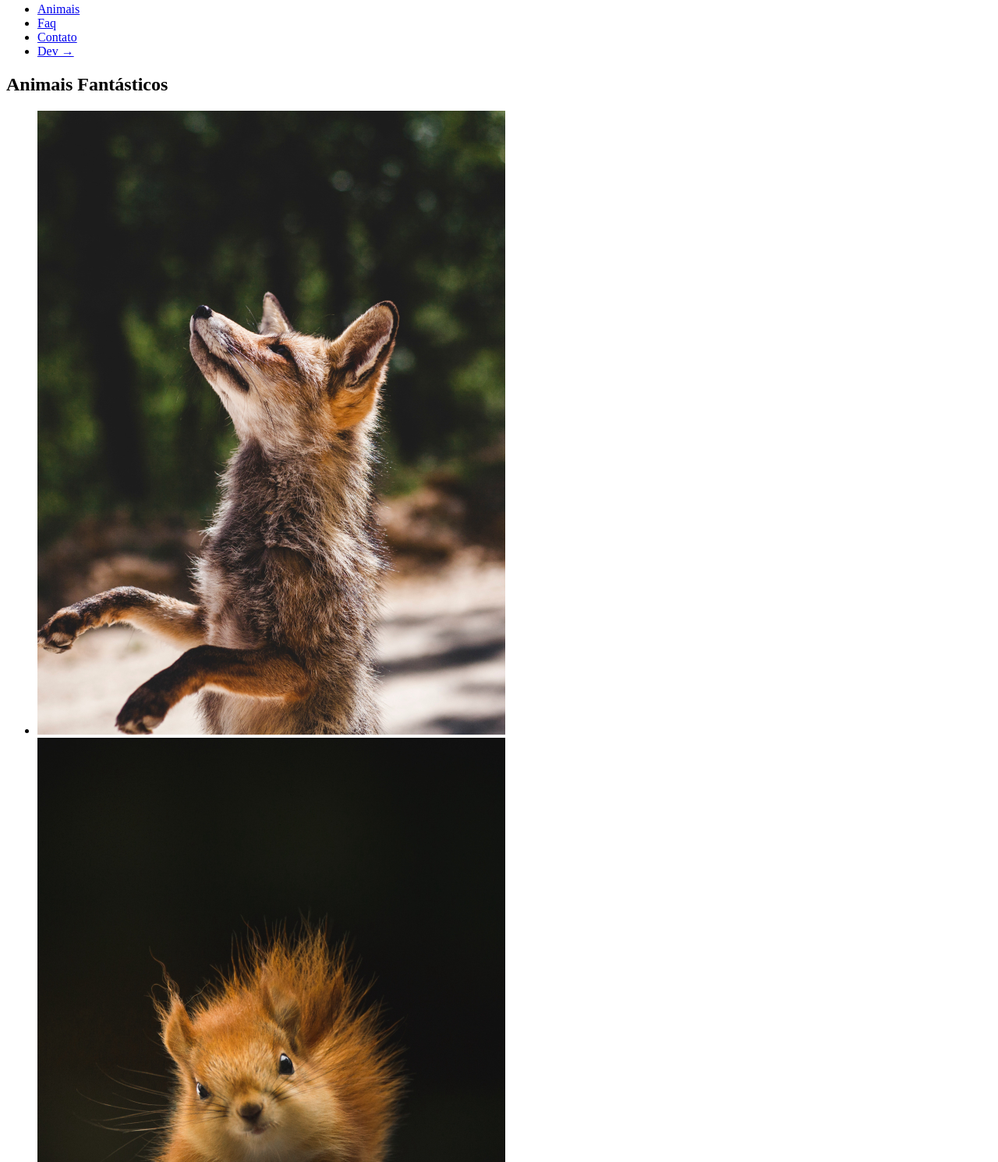
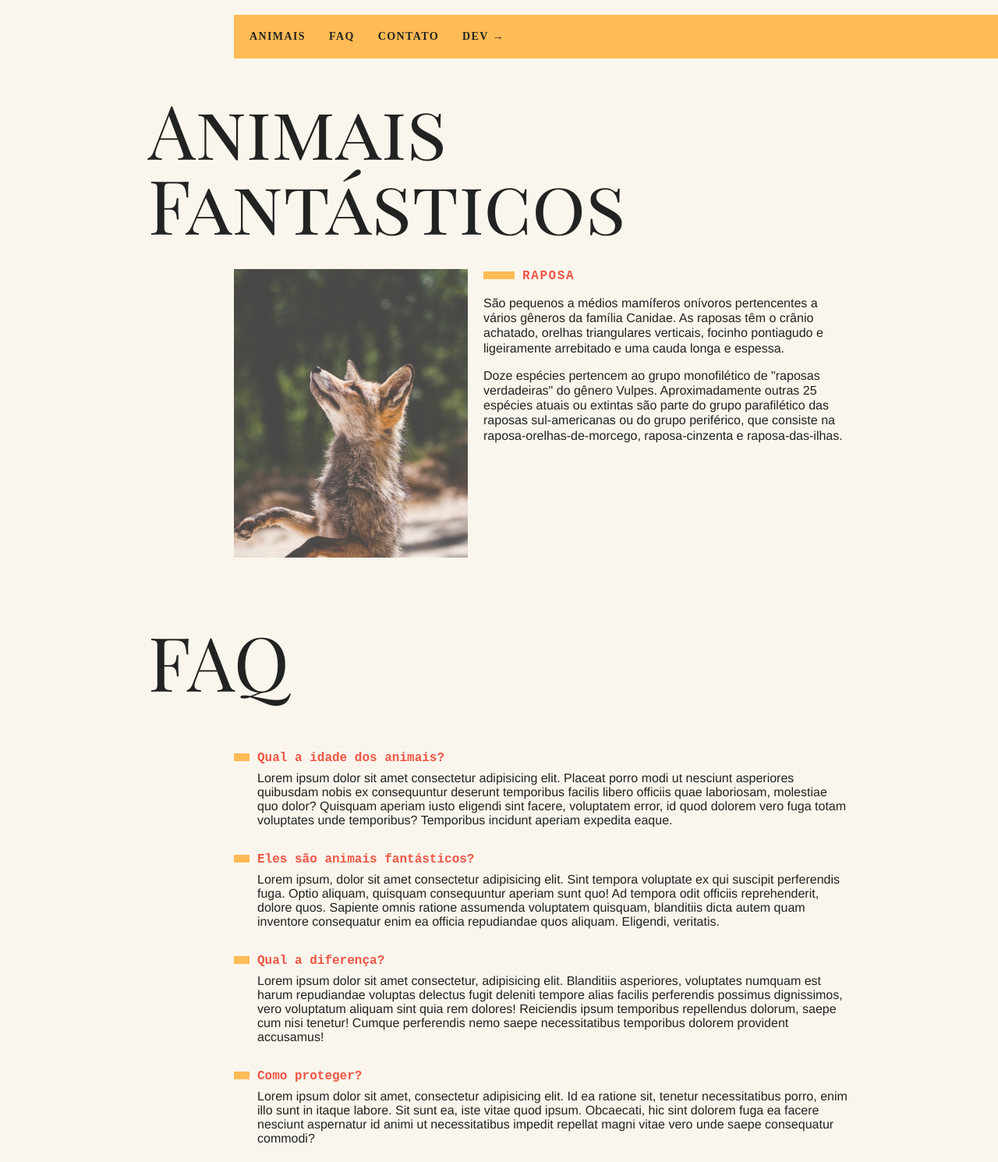
Before and after one commit to pmilena/animais_fantasticos, a plain HTML site: page index.html in a window 1280 px wide. Shown: the part 13-1503 px from the top of the page at 78% size. Drawn offline with Linux system fonts and the light colour scheme.

Commit message:
tab_navigation

```diff
--- a/css/style.css
+++ b/css/style.css
@@ -0,0 +1,250 @@
+body,
+h1,
+h2,
+ul,
+li,
+p,
+dd,
+dt,
+dl {
+  margin: 0px;
+  padding: 0px;
+}
+
+img {
+  display: block;
+  max-width: 100%;
+}
+
+ul {
+  list-style: none;
+}
+
+body {
+  background: #faf6ed;
+  color: #222;
+  display: grid;
+  grid-template-columns: 1fr 120px minmax(300px, 800px) 1fr;
+}
+
+.menu {
+  grid-column: 3 / 5;
+  margin-top: 2rem;
+  margin-bottom: 2rem;
+  background: #fb5;
+}
+
+.menu ul {
+  display: flex;
+  flex-wrap: wrap;
+  padding: 10px;
+}
+
+.menu li a {
+  display: block;
+  padding: 10px;
+  margin-right: 10px;
+  color: #222;
+  text-decoration: none;
+  font-family: "IBM Plex Mono", "Fira Code" monospace;
+  font-weight: bold;
+  text-transform: uppercase;
+  font-size: 0.875rem;
+  letter-spacing: 0.1em;
+}
+
+.grid-section {
+  grid-column: 2 / 4;
+  width: 100%;
+  box-sizing: border-box;
+  padding: 10px;
+  display: grid;
+  grid-template-columns: 90px 300px 1fr;
+  gap: 20px;
+  margin-bottom: 4rem;
+}
+
+.titulo {
+  font-family: "Playfair Display SC", georgia;
+  font-size: 6rem;
+  line-height: 1;
+  font-weight: 400;
+  margin-bottom: 1rem;
+  grid-column: 1 / 4;
+}
+
+.animais h2 {
+  font-family: "IBM Plex Mono", monospace;
+  font-size: 1rem;
+  text-transform: uppercase;
+  letter-spacing: 0.1em;
+  margin-bottom: 1rem;
+  color: #e54;
+}
+
+.animais h2::before {
+  content: "";
+  display: inline-block;
+  width: 40px;
+  height: 10px;
+  margin-right: 10px;
+  background: #fb5;
+}
+
+.animais p {
+  font-family: Helvetica, Arial;
+  line-height: 1.2;
+  margin-bottom: 1rem;
+}
+
+.animais-lista {
+  height: 370px;
+  overflow-y: scroll;
+  grid-column: 2;
+}
+
+.animais-lista li {
+  cursor: pointer;
+  opacity: 0.8;
+  transition: 0.2s;
+}
+
+.animais-lista li:hover {
+  opacity: 1;
+}
+
+.animais-lista::-webkit-scrollbar {
+  width: 18px;
+}
+
+.animais-lista::-webkit-scrollbar-thumb {
+  background: #fb5;
+  border-left: 4px solid #faf6ed;
+  border-right: 4px solid #faf6ed;
+}
+
+.animais-lista::-webkit-scrollbar-track {
+  background: #faf6ed;
+}
+
+.animais-descricao {
+  grid-column: 3;
+}
+
+.animais-descricao section {
+  margin-bottom: 3rem;
+}
+
+.faq-lista {
+  grid-column: 2 / 4;
+}
+
+.faq-lista dt {
+  font-family: "IBM Plex Mono", monospace;
+  font-weight: bold;
+  margin-top: 2rem;
+  margin-bottom: 0.5rem;
+  color: #e54;
+}
+
+.faq-lista dt::before {
+  content: "";
+  display: inline-block;
+  width: 20px;
+  height: 10px;
+  margin-right: 10px;
+  background: #fb5;
+}
+
+.faq-lista dd {
+  font-family: Helvetica, Arial;
+  margin-bottom: 0.5rem;
+  margin-left: 30px;
+}
+
+.mapa {
+  grid-column: 2;
+}
+
+.dados {
+  grid-column: 3;
+}
+
+.dados li {
+  margin-bottom: 1rem;
+  font-family: Helvetica, Arial;
+}
+
+.dados li::before {
+  content: "";
+  display: inline-block;
+  width: 20px;
+  height: 10px;
+  margin-right: 10px;
+  background: #fb5;
+}
+
+.copy {
+  grid-column: 3/5;
+  margin-bottom: 2rem;
+  background: #fb5;
+}
+
+.copy p {
+  padding: 20px;
+  font-family: "IBM Plex Mono", monospace;
+  font-weight: bold;
+}
+
+@media (max-width: 700px) {
+  body {
+    grid-template-columns: 1fr;
+  }
+  .menu,
+  .grid-section,
+  .copy {
+    grid-column: 1;
+  }
+  .grid-section {
+    grid-template-columns: 100px 1fr;
+    gap: 10px;
+  }
+  .animais-lista {
+    grid-column: 1;
+  }
+  .faq-lista,
+  .dados,
+  .mapa {
+    grid-column: 1 / 3;
+  }
+  .grid-section h1 {
+    font-size: 3rem;
+  }
+  .menu {
+    margin-top: 0px;
+  }
+  .copy {
+    margin-bottom: 0px;
+  }
+}
+
+.js .js-content section {
+  display: none;
+}
+
+.js-content section.ativo {
+  display: block !important;
+  animation: effects 0.5s forwards;
+}
+
+@keyframes effects {
+  from {
+    opacity: 0;
+    transform: translate3d(-30px, 0, 0);
+  }
+
+  to {
+    opacity: 1;
+    transform: translate3d(0px, 0, 0);
+  }
+}
--- a/index.html
+++ b/index.html
@@ -1,10 +1,18 @@
 <!DOCTYPE html>
+
 <html lang="pt-br">
 
 <head>
   <meta charset="UTF-8">
   <meta name="viewport" content="width=device-width, initial-scale=1.0">
+
+  <link rel="preconnect" href="https://fonts.googleapis.com">
+  <link rel="preconnect" href="https://fonts.gstatic.com" crossorigin>
+  <link
+    href="https://fonts.googleapis.com/css2?family=Fira+Code:wght@300..700&family=Playfair+Display+SC:ital,wght@0,400;0,700;0,900;1,400;1,700;1,900&display=swap"
+    rel="stylesheet">
   <link rel="stylesheet" href="css/style.css">
+  <script>document.documentElement.className += ' js';</script>
 
   <title>Animais Fantásticos</title>
 </head>
@@ -21,7 +29,7 @@
 
   <section class="grid-section animais" id="animais">
     <h1 class="titulo">Animais Fantásticos</h1>
-    <ul>
+    <ul class="animais-lista js-lista">
       <li>
         <img src="img/imagem1.jpg" alt="animal1">
       </li>
@@ -41,15 +49,16 @@
         <img src="img/imagem6.jpg" alt="animal6">
       </li>
     </ul>
-  </section>
 
-  <div class="animais-descricao">
+    <div class="animais-descricao js-content">
       <section>
         <h2>Raposa</h2>
         <p>São pequenos a médios mamíferos onívoros pertencentes a vários gêneros da família Canidae. As raposas têm o
-        crânio achatado, orelhas triangulares verticais, focinho pontiagudo e ligeiramente arrebitado e uma cauda longa
+          crânio achatado, orelhas triangulares verticais, focinho pontiagudo e ligeiramente arrebitado e uma cauda
+          longa
           e espessa.</p>
-      <p>Doze espécies pertencem ao grupo monofilético de "raposas verdadeiras" do gênero Vulpes. Aproximadamente outras
+        <p>Doze espécies pertencem ao grupo monofilético de "raposas verdadeiras" do gênero Vulpes. Aproximadamente
+          outras
           25 espécies atuais ou extintas são parte do grupo parafilético das raposas sul-americanas ou do grupo
           periférico, que consiste na raposa-orelhas-de-morcego, raposa-cinzenta e raposa-das-ilhas.</p>
       </section>
@@ -57,7 +66,8 @@
       <section>
         <h2>Esquilo</h2>
         <p>Os esquilos pertencem a uma grande família de mamíferos roedores, de pequeno e médio porte, conhecida como
-        Sciuridae. No Brasil, são também conhecidos como serelepe, caxinguelê, caxinxe[1], quatimirim[2], quatipuru[2],
+          Sciuridae. No Brasil, são também conhecidos como serelepe, caxinguelê, caxinxe[1], quatimirim[2],
+          quatipuru[2],
           agutipuru[3] ou acutipuru[4]. Na Galiza e em algumas zonas de Portugal, também são conhecido por esquio[5]. Os
           esquilos estão espalhados por quase todo o mundo, a maioria nas zonas de climas temperado ou tropical, mas
           também em algumas zonas de clima frio. Como todos os roedores, possuem presas fortíssimas, com que roem
@@ -67,13 +77,16 @@
       <section>
         <h2>Urso</h2>
         <p>Os Ursos (latim científico: Ursidae) constituem uma família de mamíferos carnívoros de grande porte, contendo
-        os ursos e os pandas. Eles são classificados como caníformes ou carnivoros caninos. Os ursos são encontrados nos
+          os ursos e os pandas. Eles são classificados como caníformes ou carnivoros caninos. Os ursos são encontrados
+          nos
           continentes da América do Norte, América do Sul, Europa e Ásia. As características comuns dos ursos modernos
           incluem corpos grandes com pernas atarracadas, focinhos longos, orelhas pequenas e arredondadas, cabelos
           desgrenhados, patas plantígradas com cinco garras não retráteis e caudas curtas.</p>
 
-      <p>Enquanto o urso polar é principalmente carnívoro e o panda gigante se alimenta quase inteiramente de bambu , as
-        seis espécies restantes são onívoras com dietas variadas. Os ursos são animais tipicamente solitários e, exceto
+        <p>Enquanto o urso polar é principalmente carnívoro e o panda gigante se alimenta quase inteiramente de bambu ,
+          as
+          seis espécies restantes são onívoras com dietas variadas. Os ursos são animais tipicamente solitários e,
+          exceto
           quando estão a procura de um parceiro para acasalar ou mães acompanhando seus filhotes, passam a vida toda
           sozinhos. Eles podem ter comportamentos diurnos ou noturnos e têm um excelente olfato.</p>
       </section>
@@ -85,7 +98,8 @@
           simensis), lobo-dourado (Canis anthus ou Canis lupaster). O lobo-oriental tem classificação discutível se
           espécie em si (Canis lycaon), uma subespécie do lobo-cinzento, ou um híbrido do lobo e coiote.</p>
 
-      <p>Existem outros animais comumente referidos como "lobos" mas pertencem a outros gêneros ou outras classificações
+        <p>Existem outros animais comumente referidos como "lobos" mas pertencem a outros gêneros ou outras
+          classificações
           de mamíferos: lobo-da-terra (uma hiena), lobo-guará (canídeo distinto), lobo-da-tasmânia (um marsupial),
           lobo-marinho (um pinípede). Também sem relação, outras espécies que, às vezes, são chamadas de "lobo" são:
           cão-selvagem-asiático (em certos locais chamado lobo-da-montanha), hiena-malhada (lobo-tigre), chacal-dourado
@@ -95,12 +109,15 @@
 
       <section>
         <h2>Macaco</h2>
-      <p>Macaco é um termo de origem africana (provavelmente do banto makako)[1] utilizado como designação comum a todas
-        as espécies de símios ou primatas antropoides. É aplicada restritivamente no Brasil aos cebídeos (ou macacos do
+        <p>Macaco é um termo de origem africana (provavelmente do banto makako)[1] utilizado como designação comum a
+          todas
+          as espécies de símios ou primatas antropoides. É aplicada restritivamente no Brasil aos cebídeos (ou macacos
+          do
           Novo Mundo) em geral. No sentido estrito, "macaco" refere-se às espécies de primatas pertencentes ao género
           Macaca.</p>
 
-      <p>A designação mico se origina, segundo o Dicionário Aurélio,[2] do caraíba (karib) continental. É bastante usada
+        <p>A designação mico se origina, segundo o Dicionário Aurélio,[2] do caraíba (karib) continental. É bastante
+          usada
           no Brasil, onde costuma aplicar-se às espécies do gênero Cebus, no Sul, e às espécies de pequeno porte, ou
           saguis, no Norte.</p>
       </section>
@@ -108,9 +125,11 @@
       <section>
         <h2>Leão</h2>
         <p>O leão[3] [feminino: leoa] (nome científico: Panthera leo) é uma espécie de mamífero carnívoro do gênero
-        Panthera e da família Felidae. A espécie é atualmente encontrada na África subsaariana e na Ásia, com uma única
+          Panthera e da família Felidae. A espécie é atualmente encontrada na África subsaariana e na Ásia, com uma
+          única
           população remanescente em perigo, no Parque Nacional da Floresta de Gir, Gujarat, Índia. Foi extinto na África
-        do Norte e no Sudoeste Asiático em tempos históricos, e até o Pleistoceno Superior, há cerca de 10 000 anos, era
+          do Norte e no Sudoeste Asiático em tempos históricos, e até o Pleistoceno Superior, há cerca de 10 000 anos,
+          era
           o mais difundido grande mamífero terrestre depois dos humanos, sendo encontrado na maior parte da África, em
           muito da Eurásia, da Europa Ocidental à Índia, e na América, do Yukon ao México. É uma dos quatro grandes
           felinos, com alguns machos excedendo 250 quilogramas em peso, sendo o segundo maior felino recente depois do
@@ -122,6 +141,57 @@
           arbustivas.</p>
       </section>
     </div>
+  </section>
+
+  <section class="grid-section faq" id="faq">
+    <h1 class="titulo">FAQ</h1>
+
+    <dl class="faq-lista">
+      <dt>Qual a idade dos animais?</dt>
+      <dd>Lorem ipsum dolor sit amet consectetur adipisicing elit. Placeat porro modi ut nesciunt asperiores
+        quibusdam
+        nobis ex consequuntur deserunt temporibus facilis libero officiis quae laboriosam, molestiae quo dolor? Quisquam
+        aperiam iusto eligendi sint facere, voluptatem error, id quod dolorem vero fuga totam voluptates unde
+        temporibus? Temporibus incidunt aperiam expedita eaque.</dd>
+
+      <dt>Eles são animais fantásticos?</dt>
+      <dd>Lorem ipsum, dolor sit amet consectetur adipisicing elit. Sint tempora voluptate ex qui suscipit perferendis
+        fuga. Optio aliquam, quisquam consequuntur aperiam sunt quo! Ad tempora odit officiis reprehenderit, dolore
+        quos. Sapiente omnis ratione assumenda voluptatem quisquam, blanditiis dicta autem quam inventore consequatur
+        enim ea officia repudiandae quos aliquam. Eligendi, veritatis.</dd>
+
+      <dt>Qual a diferença?</dt>
+      <dd>Lorem ipsum dolor sit amet consectetur, adipisicing elit. Blanditiis asperiores, voluptates numquam est harum
+        repudiandae voluptas delectus fugit deleniti tempore alias facilis perferendis possimus dignissimos, vero
+        voluptatum aliquam sint quia rem dolores! Reiciendis ipsum temporibus repellendus dolorum, saepe cum nisi
+        tenetur! Cumque perferendis nemo saepe necessitatibus temporibus dolorem provident accusamus!</dd>
+
+      <dt>Como proteger?</dt>
+      <dd>Lorem ipsum dolor sit amet, consectetur adipisicing elit. Id ea ratione sit, tenetur necessitatibus porro,
+        enim illo sunt in itaque labore. Sit sunt ea, iste vitae quod ipsum. Obcaecati, hic sint dolorem fuga ea facere
+        nesciunt aspernatur id animi ut necessitatibus impedit repellat magni vitae vero unde saepe consequatur commodi?
+      </dd>
+    </dl>
+  </section>
+
+  <section class="grid-section contato" id="contato">
+    <h1 class="titulo">Contato</h1>
+    <div class="mapa">
+      <img src="img/mapa.png" alt="mapa">
+    </div>
+    <ul class="dados">
+      <li>psmilena1@outlook.com</li>
+      <li>+55 (71) 9999-9999</li>
+      <li>Rua Ali Perto, n°12</li>
+      <li>Bahia - BA</li>
+    </ul>
+  </section>
+
+  <footer class="copy">
+    <p>Todos os direitos reservados.</p>
+  </footer>
+
+  <script src="script.js"></script>
 </body>
 
 </html>
--- a/script.js
+++ b/script.js
@@ -0,0 +1,19 @@
+const img = document.querySelectorAll(".js-lista li");
+const content = document.querySelectorAll(".js-content section");
+
+if (img.length && content.length) {
+  content[0].classList.add("ativo");
+
+  function show(index) {
+    content.forEach((section) => {
+      section.classList.remove("ativo");
+    });
+    content[index].classList.add("ativo");
+  }
+
+  img.forEach((item, index) => {
+    item.addEventListener("click", () => {
+      show(index);
+    });
+  });
+}
```
Lines whose indentation alone changed are shown as unchanged.
